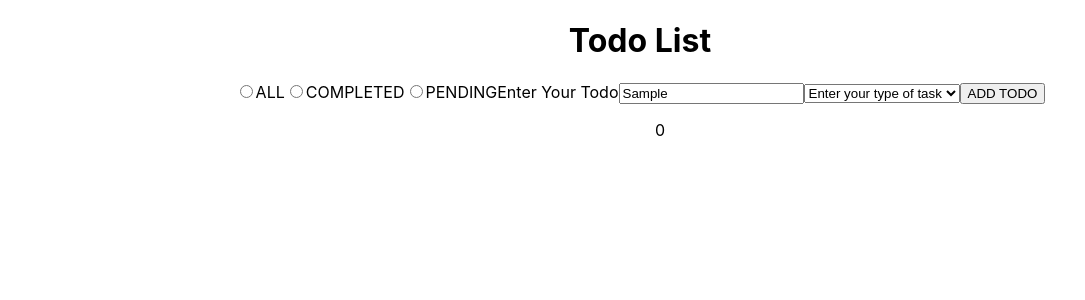
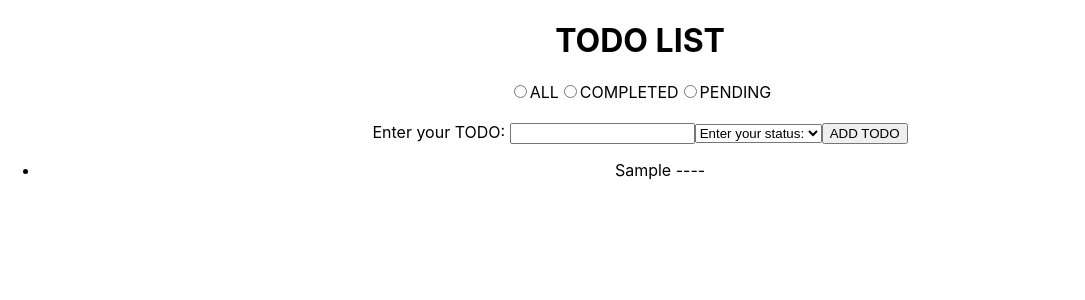
Before and after one commit to anshu9015/DSA-with-JS, a React (Create React App) app in the folder React/todo/: page / in a window 1280 px wide. Both pictures are taken after typing "Sample" into the empty fields and a click on the button "ADD TODO". Shown: the top 300 px of the page, without its empty margins (0-1085 px from the left). Built offline with nearby package versions, Linux system fonts and the light colour scheme.

Commit message:
react todo app adding functionality and filtering functionality done

```diff
--- a/React/todo/src/App.js
+++ b/React/todo/src/App.js
@@ -5,98 +5,98 @@ function App() {
   const [input, setInput] = useState("");
   const [status, setStatus] = useState("");
   const [todo, setTodo] = useState([]);
-  const[filtered,setFiltered] = useState([]);
+  const [filter, setFilter] = useState("ALL");
+  const PENDING = "PENDING";
   function handleClick() {
-    if (!input.trim() || !status) {
-      alert(`please add todo and status`);
+    if (!input.trim() && !status) {
+      alert(`Please enter both todo work and status`);
       return;
     }
     const newTodo = {
       id: Date.now(),
-      input: input,
+      work: input,
       status: status,
     };
-    console.log("newTod", newTodo)
     setTodo([...todo, newTodo]);
-    setFiltered([...todo, newTodo])
+    setInput("");
     setStatus("");
-    setInput("");
   }
-  function handleFilter(){
-    setFiltered(todo);
+  function handleFilter(e) {
+    setFilter(e.target.value);
   }
-  function handleFilter1() {
-    setFiltered(todo.filter((el) => el.status === "COMPLETED"));
+  function filteredStatus() {
+    if (filter === "COMPLETED") {
+      return todo.filter((el) => el.status === "COMPLETED");
+    } else if (filter === "PENDING") {
+      return todo.filter((el) => el.status === "PENDING");
+    } else {
+      return todo;
+    }
   }
-  function handleFilter2() {
-    setFiltered(todo.filter((el) => el.status === "PENDING"));
-  }
-  console.log("filter", filtered)
+  console.log("filtered data---->", filter);
+  const filteredArray = filteredStatus();
   return (
     <div className="App">
-      <h1>Todo List</h1>
+      <h1>TODO LIST</h1>
       <input
         type="radio"
-        id="checkbox1"
-        name="todoActions"
-        title="todo actions"
+        id="radio1"
+        name="filter"
+        title="radio button"
+        value="ALL"
         onChange={handleFilter}
       />
-      <label htmlFor="checkbox1">ALL</label>
+      <label htmlFor="radio1">ALL</label>
       <input
         type="radio"
-        id="checkbox2"
-        name="todoActions"
-        title="todo actions"
-        onChange={handleFilter1}
+        id="radio2"
+        name="filter"
+        title="radio button"
+        value="COMPLETED"
+        onChange={handleFilter}
       />
-      <label htmlFor="checkbox2">COMPLETED</label>
+      <label htmlFor="radio2">COMPLETED</label>
       <input
         type="radio"
-        id="checkbox3"
-        name="todoActions"
-        title="todo actions"
-        onChange={handleFilter2}
+        id="radio3"
+        name="filter"
+        title="radio button"
+        value={PENDING}
+        onChange={handleFilter}
       />
-      <label htmlFor="checkbox3">PENDING</label>
-      <label htmlFor="todo">Enter Your Todo</label>
+      <label htmlFor="radio3">PENDING</label>
+      <br />
+      <br />
+      <label htmlFor="todo">Enter your TODO: </label>
       <input
         type="text"
         id="todo"
         name="todo"
-        title="enter your todo"
+        title="Enter your todo"
         value={input}
-        onChange={(e) => {
-          setInput(e.target.value);
-        }}
+        onChange={(e) => setInput(e.target.value)}
       />
       <select
-        id="select1"
-        name="select1"
-        title="select your task is pending or completed"
+        title="select your status"
         value={status}
-        onChange={(e) => setStatus(e.target.value)}
-      >
+        onChange={(e) => setStatus(e.target.value)}>
         <option value="" disabled>
-          Enter your type of task
+          Enter your status:
         </option>
-        <option value="COMPLETED">COMPLETED</option>
-        <option value="PENDING">PENDING</option>
+        <option value="COMPLETED">COMPLETED </option>
+        <option value="PENDING">PENDING </option>
       </select>
       <button type="submit" title="submit button" onClick={handleClick}>
         ADD TODO
       </button>
       <ul>
-
-        {filtered.length &&
-          filtered.map((todos) => {
-            return (
+        {filteredArray.length
+          ? filteredArray.map((todos) => (
               <li key={todos.id}>
-                {todos.input} ---- {todos.status}
+                {todos.work} ---- {todos.status}
               </li>
-            );
-          })}
-
+            ))
+          : null}
       </ul>
     </div>
   );
```
Also changed, not shown: 1 other file (tests, documents, lock files or other folders).
